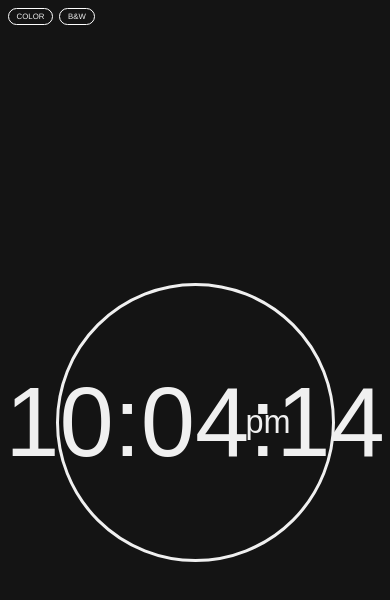
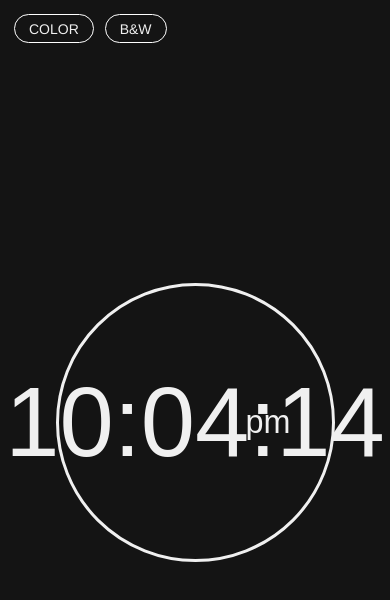
Before and after one commit to hannahsun/colorClock, a plain HTML site: page index.html in a window 390 px wide. Drawn offline with nearby package versions, Linux system fonts and the light colour scheme; a web font is replaced by a local one.

Commit message:
typesize changes

```diff
--- a/style.css
+++ b/style.css
@@ -106,6 +106,17 @@ body{
     }
 
     #clock-container{
-        --typeSize: 25vw;
+        height:70vw;
+        width:70vw;
+        /* max-height: 500px;
+        max-width: 500px; */
+        font-size: 25vw;
     }
+    #colorMode{
+        font-size: 14px;
+    }
+    #ampm{
+        font-size: 8.3vw;
+    }
+
   }
```
